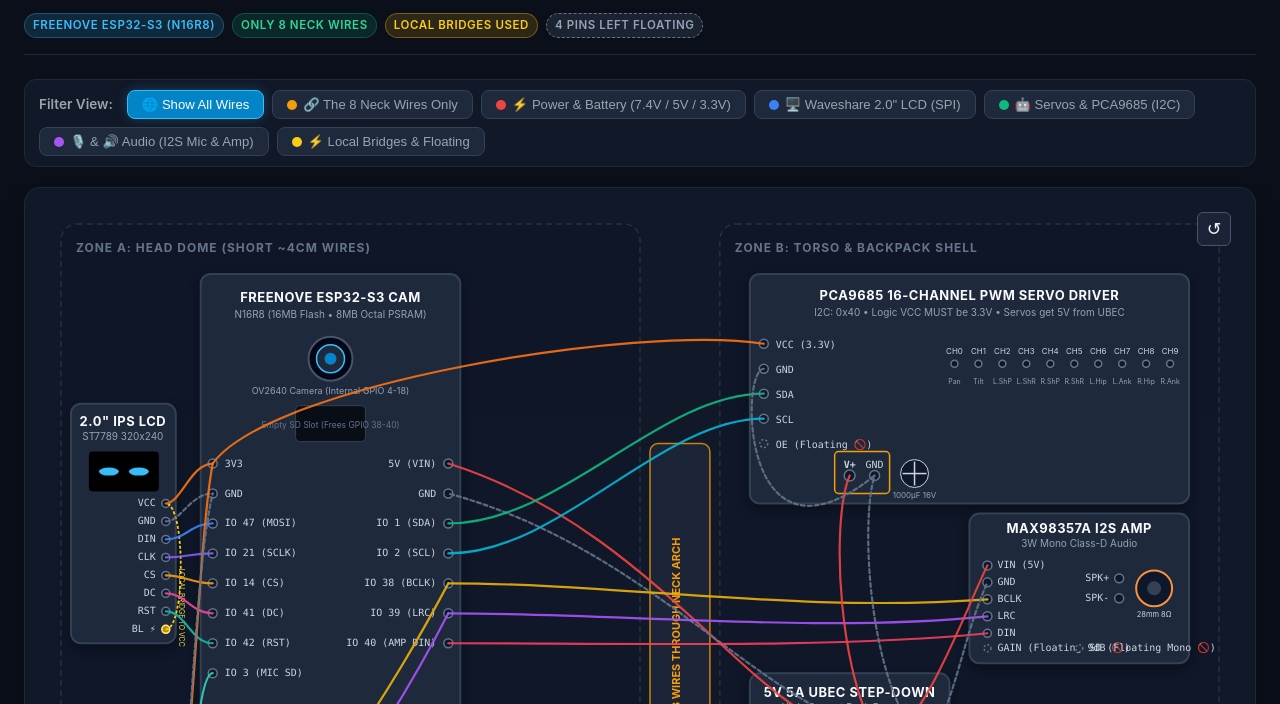
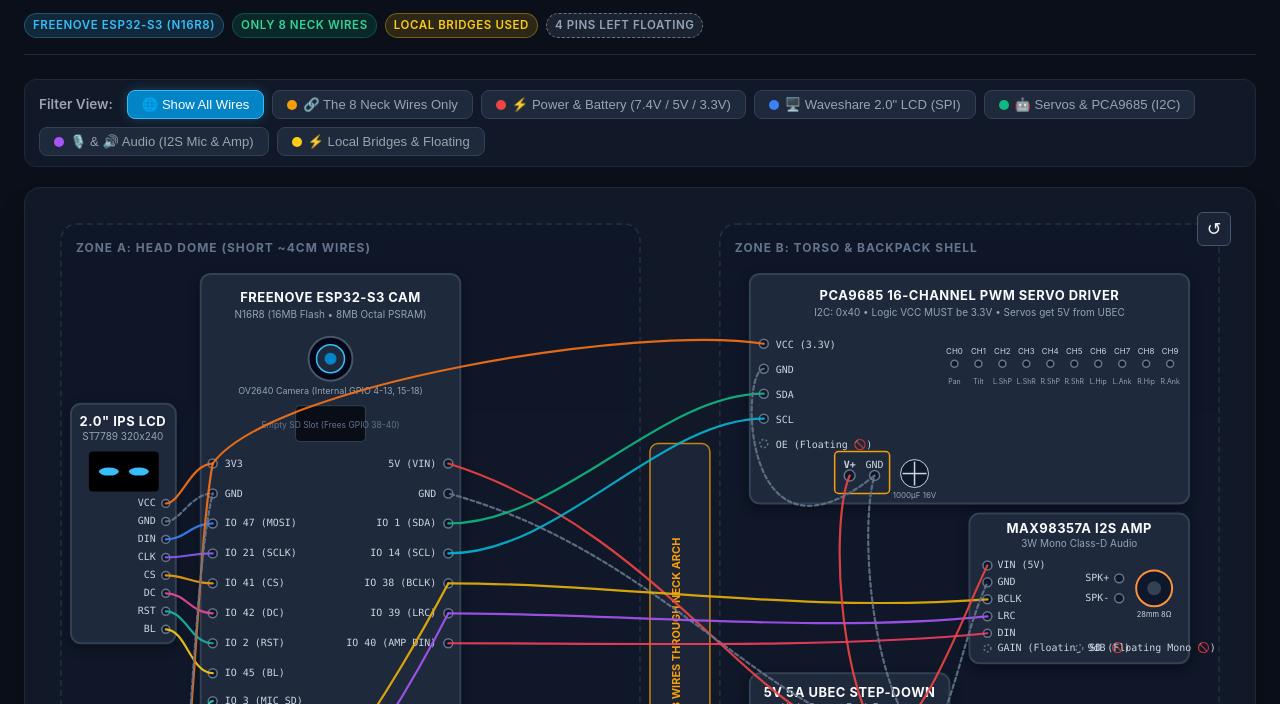
Before and after one commit to dpgoodings/rocky-robot, a plain HTML site: page wiring_diagram.html in a window 1280 px wide. Shown: the part 96-800 px from the top of the page. Drawn offline with Linux system fonts and the light colour scheme.

Commit message:
docs(wiring): sync wiring_diagram.html pinout with include/marvin_pins.h

```diff
--- a/wiring_diagram.html
+++ b/wiring_diagram.html
@@ -287,6 +287,7 @@
     .wire-spi-cs { stroke: #f59e0b; }       /* Amber */
     .wire-spi-dc { stroke: #ec4899; }       /* Pink */
     .wire-spi-rst { stroke: #14b8a6; }      /* Teal */
+    .wire-spi-bl { stroke: #facc15; }       /* Gold (LCD Backlight GPIO 45) */
     .wire-i2s-bclk { stroke: #eab308; }     /* Yellow */
     .wire-i2s-lrc { stroke: #a855f7; }      /* Purple */
     .wire-i2s-micsd { stroke: #2dd4bf; }    /* Cyan-green */
@@ -476,7 +477,7 @@
         <circle cx="130" cy="85" r="22" fill="#020617" stroke="#475569" stroke-width="2"/>
         <circle cx="130" cy="85" r="14" fill="#1e293b" stroke="#38bdf8" stroke-width="1.5"/>
         <circle cx="130" cy="85" r="6" fill="#0284c7"/>
-        <text x="130" y="120" text-anchor="middle" font-size="9" fill="#94a3b8">OV2640 Camera (Internal GPIO 4-18)</text>
+        <text x="130" y="120" text-anchor="middle" font-size="9" fill="#94a3b8">OV2640 Camera (Internal GPIO 4-13, 15-18)</text>
 
         <!-- MicroSD Slot Graphics -->
         <rect x="95" y="132" width="70" height="36" rx="4" fill="#090d16" stroke="#334155"/>
@@ -505,21 +506,25 @@
         <circle class="pin-pad" id="pin-esp-21" cx="12" cy="280" r="4.5" data-net="SPI_SCLK" data-name="GPIO 21 (LCD SCLK)"/>
         <text x="24" y="283" class="pin-label">IO 21 (SCLK)</text>
 
-        <!-- Pin: GPIO 14 (CS) (y=310) -->
-        <circle class="pin-pad" id="pin-esp-14" cx="12" cy="310" r="4.5" data-net="SPI_CS" data-name="GPIO 14 (LCD CS)"/>
-        <text x="24" y="313" class="pin-label">IO 14 (CS)</text>
+        <!-- Pin: GPIO 41 (CS) (y=310) -->
+        <circle class="pin-pad" id="pin-esp-41" cx="12" cy="310" r="4.5" data-net="SPI_CS" data-name="GPIO 41 (LCD CS)"/>
+        <text x="24" y="313" class="pin-label">IO 41 (CS)</text>
 
-        <!-- Pin: GPIO 41 (DC) (y=340) -->
-        <circle class="pin-pad" id="pin-esp-41" cx="12" cy="340" r="4.5" data-net="SPI_DC" data-name="GPIO 41 (LCD DC)"/>
-        <text x="24" y="343" class="pin-label">IO 41 (DC)</text>
+        <!-- Pin: GPIO 42 (DC) (y=340) -->
+        <circle class="pin-pad" id="pin-esp-42" cx="12" cy="340" r="4.5" data-net="SPI_DC" data-name="GPIO 42 (LCD DC)"/>
+        <text x="24" y="343" class="pin-label">IO 42 (DC)</text>
 
-        <!-- Pin: GPIO 42 (RST) (y=370) -->
-        <circle class="pin-pad" id="pin-esp-42" cx="12" cy="370" r="4.5" data-net="SPI_RST" data-name="GPIO 42 (LCD RST)"/>
-        <text x="24" y="373" class="pin-label">IO 42 (RST)</text>
+        <!-- Pin: GPIO 2 (RST) (y=370) -->
+        <circle class="pin-pad" id="pin-esp-2" cx="12" cy="370" r="4.5" data-net="SPI_RST" data-name="GPIO 2 (LCD RST)"/>
+        <text x="24" y="373" class="pin-label">IO 2 (RST)</text>
 
-        <!-- Pin: GPIO 3 (MIC SD) (y=400) -->
-        <circle class="pin-pad" id="pin-esp-3" cx="12" cy="400" r="4.5" data-net="I2S_MIC_SD" data-name="GPIO 3 (Mic Data In)"/>
-        <text x="24" y="403" class="pin-label">IO 3 (MIC SD)</text>
+        <!-- Pin: GPIO 45 (BL) (y=400) -->
+        <circle class="pin-pad" id="pin-esp-45" cx="12" cy="400" r="4.5" data-net="SPI_BL" data-name="GPIO 45 (LCD Backlight Enable)"/>
+        <text x="24" y="403" class="pin-label">IO 45 (BL)</text>
+
+        <!-- Pin: GPIO 3 (MIC SD) (y=428) -->
+        <circle class="pin-pad" id="pin-esp-3" cx="12" cy="428" r="4.5" data-net="I2S_MIC_SD" data-name="GPIO 3 (Mic Data In)"/>
+        <text x="24" y="431" class="pin-label">IO 3 (MIC SD)</text>
 
         <!-- RIGHT PIN HEADER (ESP32-S3) -->
         <!-- Pin: 5V / VIN (y=190) -->
@@ -534,9 +539,9 @@
         <circle class="pin-pad" id="pin-esp-1" cx="248" cy="250" r="4.5" data-net="I2C_SDA" data-name="GPIO 1 (PCA9685 SDA)"/>
         <text x="236" y="253" class="pin-label" text-anchor="end">IO 1 (SDA)</text>
 
-        <!-- Pin: GPIO 2 (SCL) (y=280) -->
-        <circle class="pin-pad" id="pin-esp-2" cx="248" cy="280" r="4.5" data-net="I2C_SCL" data-name="GPIO 2 (PCA9685 SCL)"/>
-        <text x="236" y="283" class="pin-label" text-anchor="end">IO 2 (SCL)</text>
+        <!-- Pin: GPIO 14 (SCL) (y=280) -->
+        <circle class="pin-pad" id="pin-esp-14" cx="248" cy="280" r="4.5" data-net="I2C_SCL" data-name="GPIO 14 (PCA9685 SCL)"/>
+        <text x="236" y="283" class="pin-label" text-anchor="end">IO 14 (SCL)</text>
 
         <!-- Pin: GPIO 38 (BCLK) (y=310) -->
         <circle class="pin-pad" id="pin-esp-38" cx="248" cy="310" r="4.5" data-net="I2S_BCLK" data-name="GPIO 38 (Shared I2S BCLK Clock)"/>
@@ -551,7 +556,7 @@
         <text x="236" y="373" class="pin-label" text-anchor="end">IO 40 (AMP DIN)</text>
 
         <!-- Pin: Reserved / Onboard PSRAM Callout -->
-        <text x="130" y="440" text-anchor="middle" font-size="8.5" fill="#f87171">⚠ GPIO 35-37 Locked by Octal PSRAM</text>
+        <text x="130" y="454" text-anchor="middle" font-size="8.5" fill="#f87171">⚠ GPIO 35-37 Locked by Octal PSRAM</text>
       </g>
 
 
@@ -590,13 +595,9 @@
         <circle class="pin-pad" id="pin-lcd-rst" cx="95" cy="208" r="4" data-net="SPI_RST" data-name="LCD RST"/>
         <text x="85" y="211" class="pin-label" text-anchor="end">RST</text>
 
-        <!-- Backlight BL Jumpered to VCC locally -->
-        <circle class="pin-pad-jumper" id="pin-lcd-bl" cx="95" cy="226" r="4" data-net="3V3" data-name="LCD BL (Backlight): Bridged directly to VCC (No ESP32 wire!)"/>
-        <text x="85" y="229" class="pin-label" text-anchor="end" fill="#facc15">BL ⚡</text>
-
-        <!-- Local Jumper Arc from BL to VCC -->
-        <path d="M 95 226 C 115 226, 115 100, 95 100" fill="none" stroke="#facc15" stroke-width="1.8" stroke-dasharray="3,2"/>
-        <text x="108" y="165" font-size="7" fill="#fde047" transform="rotate(90 108 165)">LOCAL BRIDGE TO VCC</text>
+        <!-- Backlight BL wired to ESP32 GPIO 45 (driven HIGH by firmware) -->
+        <circle class="pin-pad" id="pin-lcd-bl" cx="95" cy="226" r="4" data-net="SPI_BL" data-name="LCD BL (Backlight): Driven HIGH by ESP32 GPIO 45"/>
+        <text x="85" y="229" class="pin-label" text-anchor="end" fill="#facc15">BL</text>
       </g>
 
 
@@ -717,7 +718,7 @@
         <circle class="pin-pad" id="pin-pca-sda" cx="14" cy="120" r="4.5" data-net="I2C_SDA" data-name="PCA9685 SDA (GPIO 1)"/>
         <text x="26" y="124" class="pin-label">SDA</text>
 
-        <circle class="pin-pad" id="pin-pca-scl" cx="14" cy="145" r="4.5" data-net="I2C_SCL" data-name="PCA9685 SCL (GPIO 2)"/>
+        <circle class="pin-pad" id="pin-pca-scl" cx="14" cy="145" r="4.5" data-net="I2C_SCL" data-name="PCA9685 SCL (GPIO 14)"/>
         <text x="26" y="149" class="pin-label">SCL</text>
 
         <!-- OE Pin: FLOATING (No wire needed!) -->
@@ -860,17 +861,21 @@
         <path class="wire wire-spi-sclk" data-net="SPI_SCLK" data-category="lcd"
               d="M 125 354 C 145 354, 150 350, 172 350"/>
 
-        <!-- LCD CS to GPIO 14 -->
+        <!-- LCD CS to GPIO 41 -->
         <path class="wire wire-spi-cs" data-net="SPI_CS" data-category="lcd"
               d="M 125 372 C 145 372, 150 380, 172 380"/>
 
-        <!-- LCD DC to GPIO 41 -->
+        <!-- LCD DC to GPIO 42 -->
         <path class="wire wire-spi-dc" data-net="SPI_DC" data-category="lcd"
               d="M 125 390 C 145 390, 150 410, 172 410"/>
 
-        <!-- LCD RST to GPIO 42 -->
+        <!-- LCD RST to GPIO 2 -->
         <path class="wire wire-spi-rst" data-net="SPI_RST" data-category="lcd"
               d="M 125 408 C 145 408, 150 440, 172 440"/>
+
+        <!-- LCD BL to GPIO 45 -->
+        <path class="wire wire-spi-bl" data-net="SPI_BL" data-category="lcd"
+              d="M 125 426 C 145 426, 150 470, 172 470"/>
 
 
         <!-- --- B. MICROPHONE (I2S) IN HEAD --- -->
@@ -884,7 +889,7 @@
 
         <!-- Mic SD to GPIO 3 -->
         <path class="wire wire-i2s-micsd" data-net="I2S_MIC_SD" data-category="audio"
-              d="M 125 710 C 150 710, 150 470, 172 470"/>
+              d="M 125 710 C 150 710, 150 498, 172 498"/>
 
         <!-- Mic SCK to GPIO 38 trunk -->
         <path class="wire wire-i2s-bclk" data-net="I2S_BCLK" data-category="audio"
@@ -912,7 +917,7 @@
         <path class="wire wire-i2c-sda" data-net="I2C_SDA" data-category="servos neck"
               d="M 408 320 C 520 320, 620 190, 724 190"/>
 
-        <!-- 5. I2C SCL: GPIO 2 to PCA9685 SCL -->
+        <!-- 5. I2C SCL: GPIO 14 to PCA9685 SCL -->
         <path class="wire wire-i2c-scl" data-net="I2C_SCL" data-category="servos neck"
               d="M 408 350 C 520 350, 620 215, 724 215"/>
 
@@ -1017,9 +1022,9 @@
             </tr>
             <tr>
               <td><strong>Waveshare ST7789 BL</strong></td>
-              <td><span class="badge badge-jumper">LOCAL JUMPER</span></td>
-              <td>Jumper wire to LCD VCC (3.3V)</td>
-              <td><strong>Zero wires to ESP32!</strong> Bridge BL to VCC right on the 8-pin display header for full-brightness display.</td>
+              <td><span class="badge badge-jumper">GPIO 45</span></td>
+              <td>ESP32-S3 <strong>GPIO 45</strong> (or local jumper to 3.3V)</td>
+              <td>Firmware drives <code>LCD_PIN_BL</code> (<strong>GPIO 45</strong>) HIGH on boot (allows software backlight control; bridging to 3.3V also works for always-on).</td>
             </tr>
             <tr>
               <td><strong>PCA9685 Right Header</strong></td>
@@ -1028,10 +1033,10 @@
               <td>Only used for cascading a second PCA9685 board. Unused for 10 servos.</td>
             </tr>
             <tr>
-              <td><strong>ESP32 GPIO 4-18, 35-37</strong></td>
+              <td><strong>ESP32 GPIO 4-13, 15-18, 35-37</strong></td>
               <td><span class="badge badge-danger">DO NOT WIRE</span></td>
               <td><em>Internal only</em></td>
-              <td>Used internally on the Freenove CAM board for OV2640 camera bus and 8MB Octal PSRAM.</td>
+              <td>Used internally on the Freenove CAM board for OV2640 camera bus and 8MB Octal PSRAM (note: <strong>GPIO 14</strong> is free and used for PCA9685 SCL).</td>
             </tr>
           </tbody>
         </table>
@@ -1058,7 +1063,7 @@
           <tr><td>2</td><td><span class="code-net">Common GND</span></td><td><span style="color:#94a3b8; font-weight:700;">Black</span></td><td>Unified ground return plane</td></tr>
           <tr><td>3</td><td><span class="code-net">ESP 3V3</span></td><td><span style="color:#f97316; font-weight:700;">Orange</span></td><td>3.3V logic supply down to PCA9685 VCC</td></tr>
           <tr><td>4</td><td><span class="code-net">GPIO 1</span></td><td><span style="color:#10b981; font-weight:700;">Green</span></td><td>I2C SDA (Servo driver data)</td></tr>
-          <tr><td>5</td><td><span class="code-net">GPIO 2</span></td><td><span style="color:#06b6d4; font-weight:700;">Cyan</span></td><td>I2C SCL (Servo driver clock)</td></tr>
+          <tr><td>5</td><td><span class="code-net">GPIO 14</span></td><td><span style="color:#06b6d4; font-weight:700;">Cyan</span></td><td>I2C SCL (Servo driver clock)</td></tr>
           <tr><td>6</td><td><span class="code-net">GPIO 38</span></td><td><span style="color:#eab308; font-weight:700;">Yellow</span></td><td>I2S BCLK (Shared audio bit clock down to amp)</td></tr>
           <tr><td>7</td><td><span class="code-net">GPIO 39</span></td><td><span style="color:#a855f7; font-weight:700;">Purple</span></td><td>I2S LRC (Shared audio sync down to amp)</td></tr>
           <tr><td>8</td><td><span class="code-net">GPIO 40</span></td><td><span style="color:#f43f5e; font-weight:700;">Rose</span></td><td>I2S DIN (Audio stream out down to MAX98357A)</td></tr>
@@ -1098,7 +1103,7 @@
       <h3>⚡ Assembly & Safety Rules</h3>
       <div style="display:grid; grid-template-columns: 1fr 1fr; gap:14px;">
         <div class="callout callout-danger">
-          <div><strong>PCA9685 VCC MUST BE 3.3V:</strong> Never power PCA9685 logic from 5V! It will push 5V back onto GPIO 1 and 2 and fry the ESP32-S3 I2C pins.</div>
+          <div><strong>PCA9685 VCC MUST BE 3.3V:</strong> Never power PCA9685 logic from 5V! It will push 5V back onto GPIO 1 and 14 and fry the ESP32-S3 I2C pins.</div>
         </div>
         <div class="callout callout-warning">
           <div><strong>ZERO SERVOS FIRST:</strong> Center CH0–9 to 90° (1500 µs) with horns detached before screwing into limbs to prevent stripped gears.</div>
```
